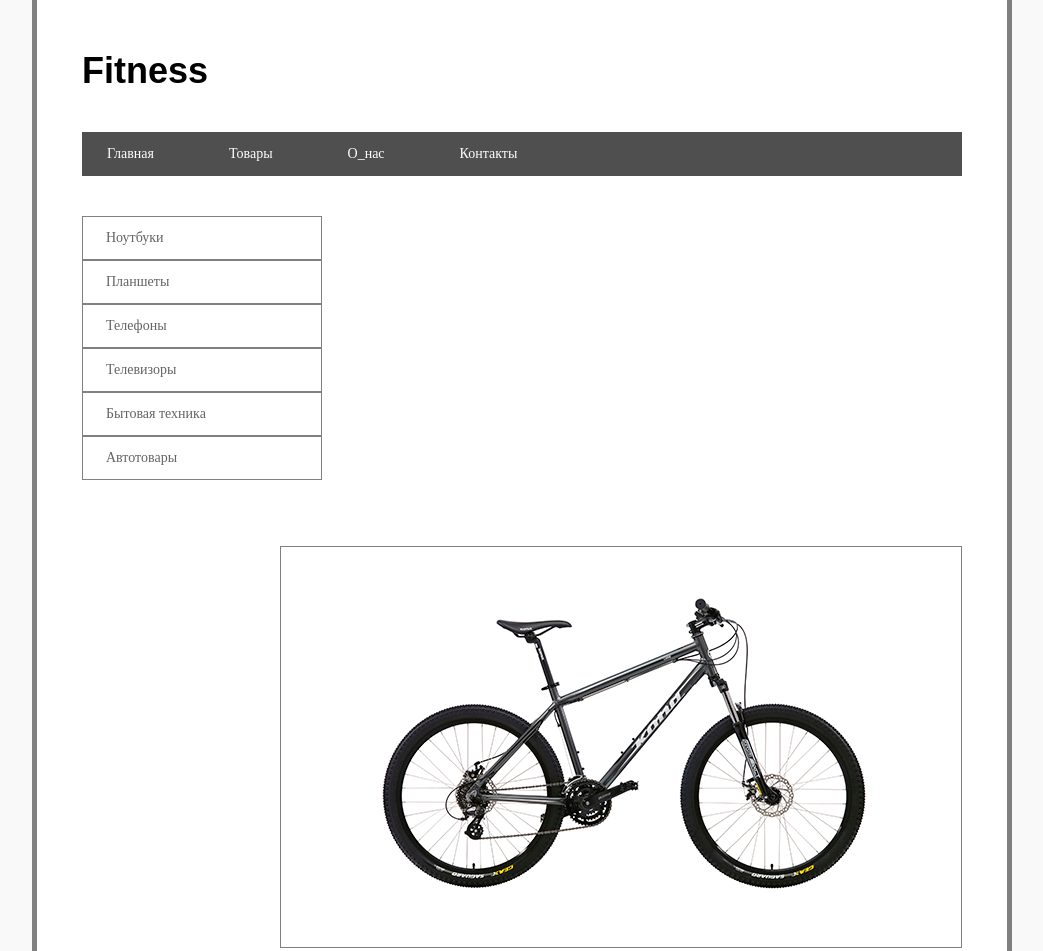
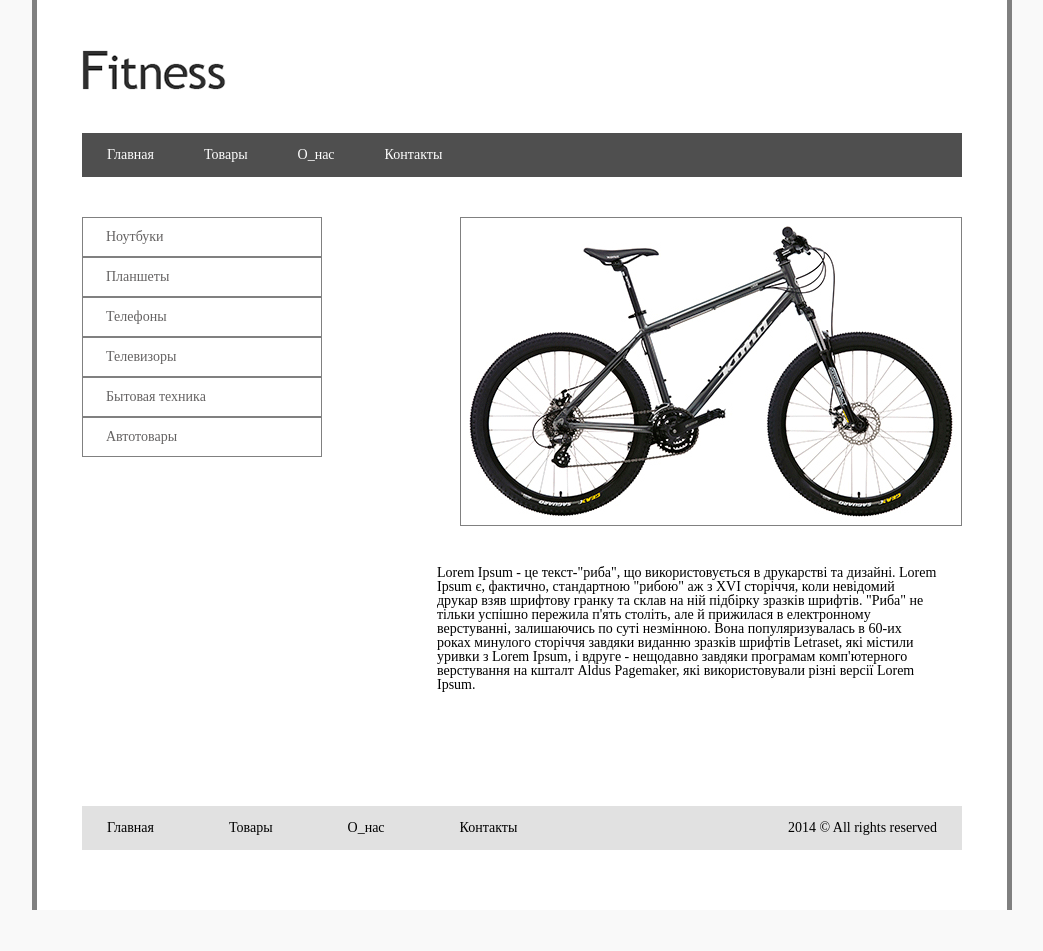
Before and after one commit to Svitlana3012/go-fe-home-work, a plain HTML site: page hw-3/index.html in a window 1280 px wide. Shown: the top 951 px of the page, without its empty margins (118-1161 px from the left). After the commit the page ends 910 px from the top, so only its background shows below. Drawn offline with Linux system fonts and the light colour scheme; files whose address does not match are found by name.

Commit message:
last best version

```diff
--- a/hw-3/css/style.css
+++ b/hw-3/css/style.css
@@ -29,8 +29,7 @@ body {
 main {
   flex-grow: 1;
 }
-.title {
-  font: bold 36px Arial;
+header {
   margin-bottom: 40px;
 }
 .menu li {
@@ -39,10 +38,7 @@ main {
 }
 .menu a {
   display: block;
-  padding-left: 25px;
-  padding-right: 50px;
-  padding-top: 15px;
-  padding-bottom: 15px;
+  padding: 15px 25px;
   color: white;
   text-decoration: none;
 }
@@ -58,6 +54,7 @@ main {
 background-color: #363636;
 border-left: 1px solid white;
 border-right: 1px solid white;
+padding: 15px 24px;
 }
 .items li {
   list-style: none;
@@ -65,8 +62,8 @@ border-right: 1px solid white;
 .items a {
   display: block;
   padding-left: 23px;
-  padding-top: 14px;
-  padding-bottom: 14px;
+  padding-top: 12px;
+  padding-bottom: 12px;
   border: 1px solid gray;
   text-decoration: none;
   color: #656363;
@@ -75,7 +72,7 @@ border-right: 1px solid white;
   display: block;
   float: left;
   margin-top: 40px;
-  margin-right: 50px;
+  margin-right: 23px;
   margin-bottom: 50px;
   width: 240px;
   height: 240px;
@@ -92,7 +89,7 @@ border-right: 1px solid white;
 }
 .lorem {
   float: right;
-  width: 680px;
+  width: 500px;
   padding-left: 25px;
   padding-right: 25px;
   padding-top: 40px;
@@ -109,10 +106,7 @@ border-right: 1px solid white;
 }
 .menu_down a {
   display: block;
-  padding-left: 25px;
-  padding-right: 50px;
-  padding-top: 15px;
-  padding-bottom: 15px;
+  padding: 15px 50px 15px 25px;
   text-decoration: none;
   color: black;
 }
@@ -122,3 +116,6 @@ border-right: 1px solid white;
 .menu_down a:hover {
 text-decoration: underline;
 }
+footer {
+  margin-top: 40px;
+}
--- a/hw-3/index.html
+++ b/hw-3/index.html
@@ -5,12 +5,14 @@
   <meta name="viewport" content="width=device-width, initial-scale=1.0">
   <meta http-equiv="X-UA-Compatible" content="ie=edge">
   <title>Fitness</title>
-  <link rel="stylesheet" href="C:/Users/User/go-fe-home-work/hw-3/css/reset.css">
-  <link rel="stylesheet" href="C:/Users/User/go-fe-home-work/hw-3/css/style.css">
+  <link rel="stylesheet" href="css/reset.css">
+  <link rel="stylesheet" href="css/style.css">
 </head>
 <body>
-  <h1 class="title" >Fitness</h1>
   <div class="container">
+    <header>
+      <a href="#"><img src="C:/Users/User/go-fe-home-work/hw-3/img/logo.png" alt="logo" title="logo"/></a>
+    </header>
     <main>
       <ul class="menu clearfix">
         <li><a href="#">Главная</a></li>
@@ -26,7 +28,7 @@
         <li><a href="#">Бытовая техника</a></li>
         <li><a href="#">Автотовары</a></li>
       </ul>
-        <img class="image" src="C:/Users/User/go-fe-home-work/hw-3/img/velik.png" alt="Bicycle" title="Bicycle">
+        <img class="image" src="C:/Users/User/go-fe-home-work/hw-3/img/bicycle.gif" alt="Bicycle" title="Bicycle">
         <p class="lorem">Lorem Ipsum - це текст-"риба", що використовується в друкарстві та дизайні. Lorem Ipsum є, фактично, стандартною "рибою" аж з XVI сторіччя, коли невідомий друкар взяв шрифтову гранку та склав на ній підбірку зразків шрифтів. "Риба" не тільки успішно пережила п'ять століть, але й прижилася в електронному верстуванні, залишаючись по суті незмінною. Вона популяризувалась в 60-их роках минулого сторіччя завдяки виданню зразків шрифтів Letraset, які містили уривки з Lorem Ipsum, і вдруге - нещодавно завдяки програмам комп'ютерного верстування на кшталт Aldus Pagemaker, які використовували різні версії Lorem Ipsum.</p>
     </main>
     <footer>
```
Also changed, not shown: hw-3/img/logo.png (added).
